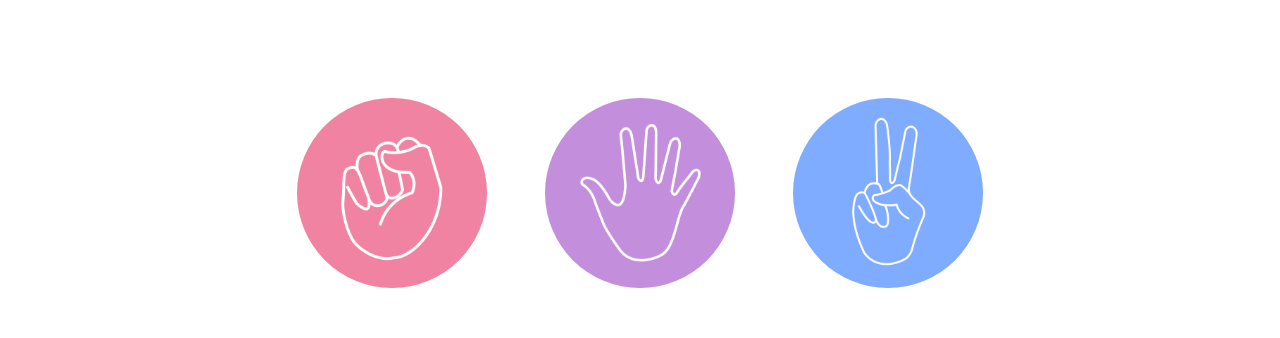
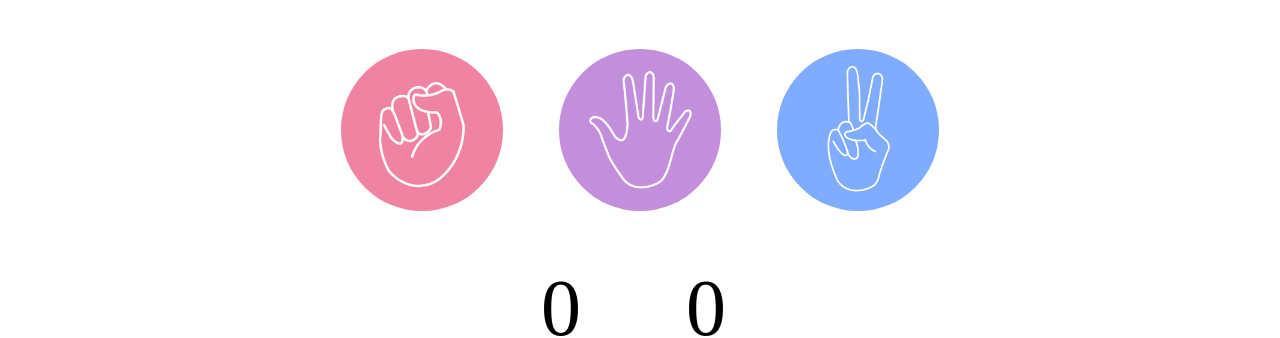
Before and after one commit to Bikash-G/Rock-Paper-Scissor-Game, a plain HTML site: page index.html in a window 1280 px wide. Shown: the part 99-437 px from the top of the page. Drawn offline with Linux system fonts and the light colour scheme.

Commit message:
fix visibility

```diff
--- a/style.css
+++ b/style.css
@@ -12,8 +12,8 @@
 }
 
 .choice {
-    height: 200px;
-    width: 200px;
+    height: 170px;
+    width: 170px;
     border-radius: 50%;
     display: flex;
     justify-content: center;
@@ -29,7 +29,7 @@
     display: flex;
     justify-content: center;
     align-items: center;
-    margin-top: 6rem;
+    margin-top: 3rem;
     gap: 3rem;
 }
 
```
